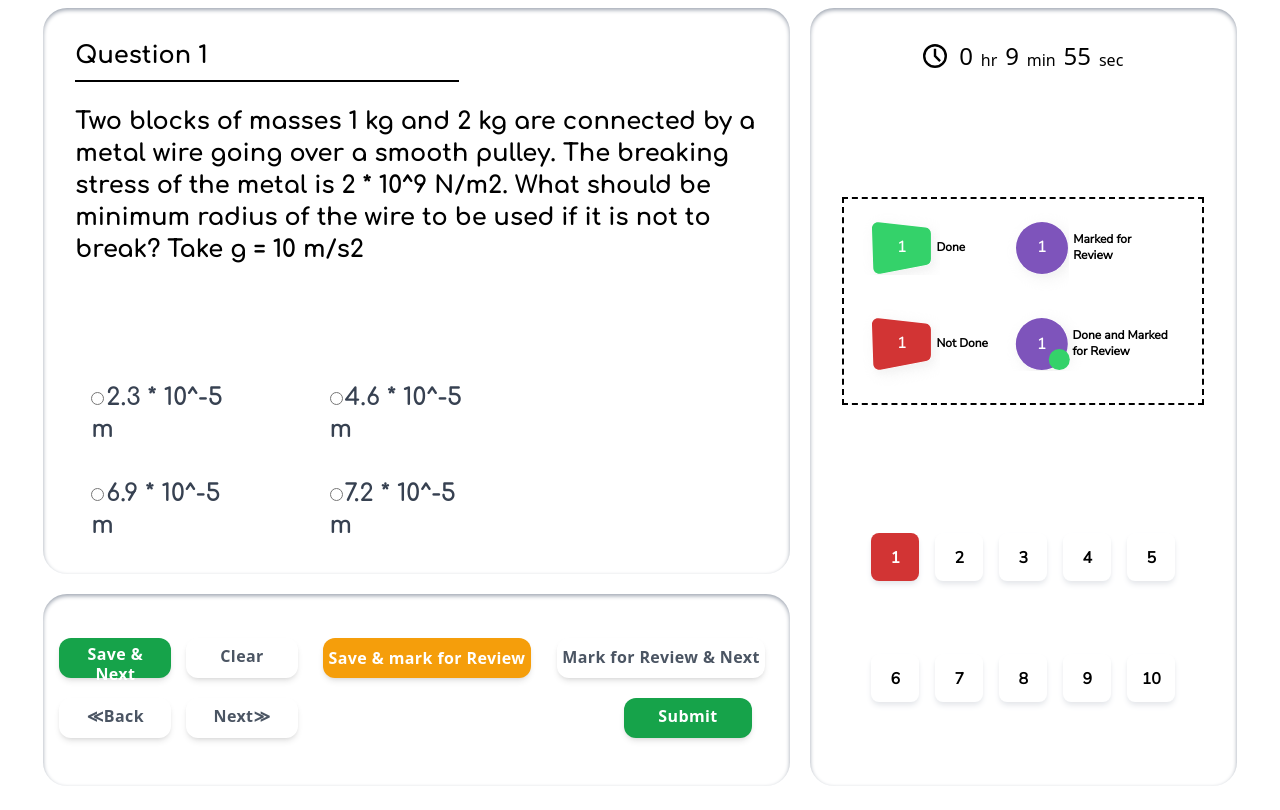
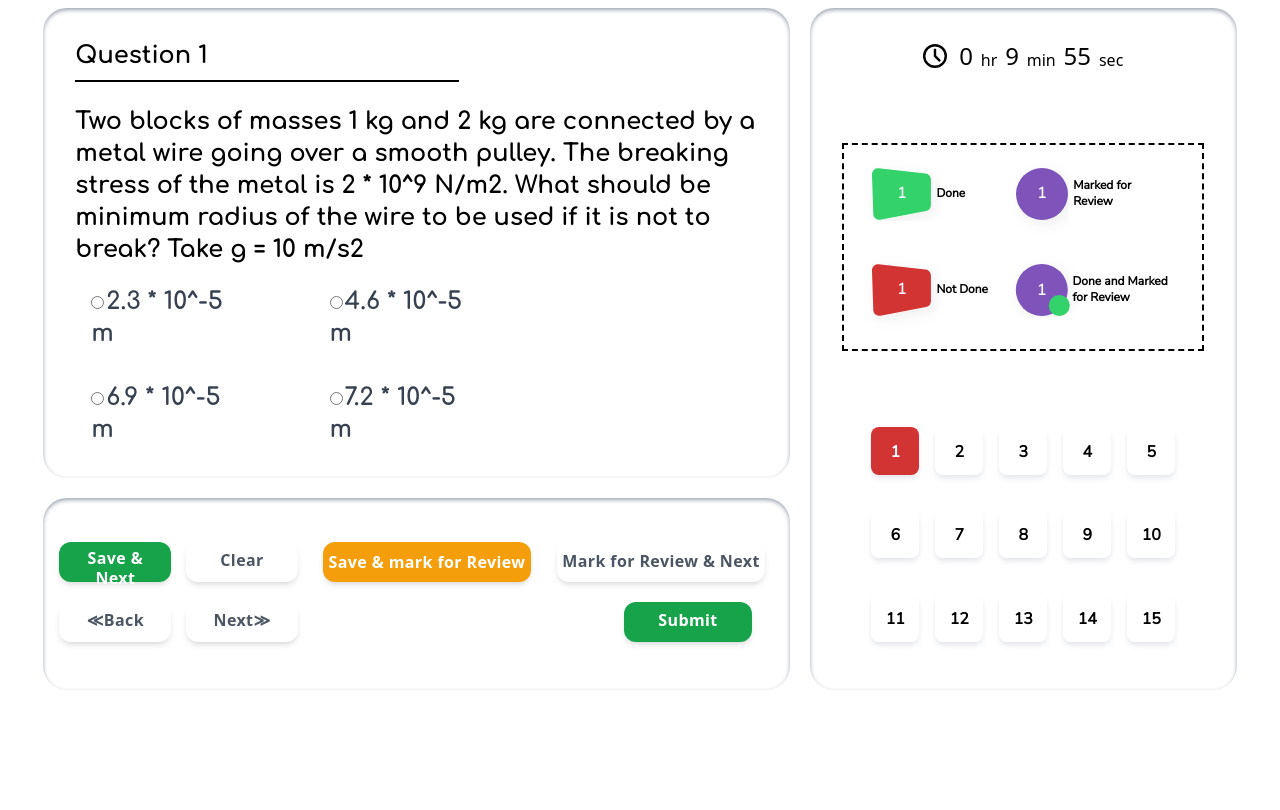
Before and after one commit to PotentioDev/potentio_frontend, a Next.js app: page /testingZone in a window 1280 px wide. Built offline with nearby package versions, Linux system fonts and the light colour scheme.

Commit message:
leaderboard

```diff
--- a/pages/leaderboard.jsx
+++ b/pages/leaderboard.jsx
@@ -71,7 +71,7 @@ function Leaderboard() {
             <div className="flex-col text-white pl-12 pr-12 font-nunito">
               <p className=" text-sm flex">Percentile: </p>{" "}
               <p className="flex text-base font-semibold tracking-wider">
-                {parseInt((sortedProfiles[i].total * 100) / 45)}
+                {((sortedProfiles[i].total * 100) / 45).toFixed(2)}
               </p>
             </div>
           </div>
@@ -182,7 +182,7 @@ function Leaderboard() {
               <div className="flex-col text-white pl-12 pr-12 font-nunito">
                 <p className=" text-sm flex">Percentile: </p>{" "}
                 <p className="flex text-base font-semibold tracking-wider">
-                  {(sortedProfiles[me].total * 100) / 45}
+                  {((sortedProfiles[me].total * 100) / 45).toFixed(2)}
                 </p>
               </div>
             </div>
--- a/pages/result.jsx
+++ b/pages/result.jsx
@@ -1,16 +1,44 @@
 import Link from "next/link";
-import React, { useEffect } from "react";
+import React, {useEffect, useState} from "react";
 import Header from "../components/Header";
+import {Profiles} from "../data";
 
 function Mainpage() {
-  const [data, setData] = React.useState(null);
+  const [data, setData] = useState({
+    profiles: Profiles,
+  });
+  useEffect(() => {
+    if (localStorage.getItem("result")) {
+      let result = JSON.parse(localStorage.getItem("result"));
+      result["user"] = true;
+      setData({
+        ...data,
+        profiles: [...data.profiles, result],
+      });
+    }
+  }, []);
+  console.log(data);
 
-  useEffect(() => {
-    console.log(JSON.parse(localStorage.getItem("result")));
-    setData(JSON.parse(localStorage.getItem("result")));
-  }, []);
+  // Sort profiles by score
+  let sortedProfiles = [];
+  if (data.profiles !== undefined) {
+    sortedProfiles = data.profiles.sort((a, b) => {
+      return b.total - a.total;
+    });
+  }
+  let me = null;
+  for (let i = 0; i < sortedProfiles.length; i++)
+    if (sortedProfiles[i].user) me = i;
+
+
+  // useEffect(() => {
+  //   console.log(JSON.parse(localStorage.getItem("result")));
+  //   setData(JSON.parse(localStorage.getItem("result")));
+  // }, []);
 
   console.log(data);
+  if (me===null)
+    return <div>Loading...</div>
   return (
     <main>
       <Header />
@@ -63,13 +91,13 @@ function Mainpage() {
                 Total students appeared in Test - xyz{" "}
               </div>
               <div id="percentile">
-                <b>Percentile:</b> 0000{" "}
+                <b>Percentile:</b> {(sortedProfiles[me].total*100/45).toFixed(2)}{" "}
               </div>
               <div id="marks">
-                <b>Marks:</b> {data?.total}
+                <b>Marks:</b> {sortedProfiles[me].total}
               </div>
               <div id="rank">
-                <b>Rank:</b> 0000
+                <b>Rank:</b> {me + 1}
               </div>
             </div>
           </div>
@@ -89,14 +117,14 @@ function Mainpage() {
                 <b>Marks</b>
               </div>
               <div id="subject-1">
-                <b>Physics:</b> {data?.Physics}
+                <b>Physics:</b> {sortedProfiles[me].Physics}
               </div>
               <div id="subject-2">
                 <b>Chemistry:</b>
-                {data?.Chemistry}
+                {sortedProfiles[me].Chemistry}
               </div>
               <div id="subject-3">
-                <b>Maths:</b> {data?.Maths}
+                <b>Maths:</b> {sortedProfiles[me].Maths}
               </div>
             </div>
           </div>
--- a/pages/testingZone.jsx
+++ b/pages/testingZone.jsx
@@ -6,10 +6,10 @@ import { All_Questions } from "../data";
 export default function MainTestingZone() {
   const [data, setData] = useState({
     currentQuestion: 0,
-    questions: All_Questions.sort(() => 0.5 - Math.random()).slice(0, 10),
-    filled_responses: Array(10).fill(-1),
-    marked_for_review: Array(10).fill(false),
-    visited_questions: Array(10).fill(false),
+    questions: All_Questions.sort(() => 0.5 - Math.random()).slice(0, 15),
+    filled_responses: Array(15).fill(-1),
+    marked_for_review: Array(15).fill(false),
+    visited_questions: Array(15).fill(false),
     radio_buttons: -1,
   });
   const time = new Date();
@@ -35,7 +35,7 @@ export default function MainTestingZone() {
         }
         return value;
       }),
-      radio_buttons: data.filled_responses[(data.currentQuestion + 1) % 10],
+      radio_buttons: data.filled_responses[(data.currentQuestion + 1) % 15],
     });
     let score = 0;
     for (let i = 0; i < data.questions.length; i++) {
@@ -54,10 +54,10 @@ export default function MainTestingZone() {
     const m_score = score - p_score - c_score;
     const profile = {
       name: "Geetansh Mishra",
-      total: score,
-      Physics: p_score,
-      Maths: m_score,
-      Chemistry: c_score,
+      total: score.toFixed(2),
+      Physics: p_score.toFixed(2),
+      Maths: m_score.toFixed(2),
+      Chemistry: c_score.toFixed(2),
     };
     localStorage.setItem("result", JSON.stringify(profile));
     // window.location.href = "/result";
@@ -78,8 +78,8 @@ export default function MainTestingZone() {
   function next() {
     setData({
       ...data,
-      currentQuestion: (data.currentQuestion + 1) % 10,
-      radio_buttons: data.filled_responses[(data.currentQuestion + 1) % 10],
+      currentQuestion: (data.currentQuestion + 1) % 15,
+      radio_buttons: data.filled_responses[(data.currentQuestion + 1) % 15],
     });
   }
   console.log(data);
@@ -87,8 +87,8 @@ export default function MainTestingZone() {
   function back() {
     setData({
       ...data,
-      currentQuestion: (data.currentQuestion - 1) % 10,
-      radio_buttons: data.filled_responses[(data.currentQuestion - 1) % 10],
+      currentQuestion: (data.currentQuestion - 1) % 15,
+      radio_buttons: data.filled_responses[(data.currentQuestion - 1) % 15],
     });
   }
 
@@ -100,13 +100,13 @@ export default function MainTestingZone() {
 
   function generate_question_boxes() {
     const questions = [];
-    for (let i = 0; i <= 9; i++) {
+    for (let i = 0; i < 15; i++) {
       questions.push(
         <button
           onClick={() => {
             setData({ ...data, currentQuestion: i });
           }}
-          className=" h-12 w-12 shadow-md shad shadow-gray-200 rounded-lg hover:shadow-md hover:shadow-gray-400 focus:ring-2 focus:shadow-lg focus:outline-none focus:ring-blue-700 active:bg-gray-100 transition duration-150 ease-in-out"
+          className=" h-12 w-12 shadow-md shad shadow-gray-200 rounded-lg hover:shadow-md hover:shadow-gray-400 focus:ring-2 focus:shadow-lg focus:outline-none focus:ring-blue-700 active:bg-gray-150 transition duration-150 ease-in-out"
           style={{
             "background-color":
               data.visited_questions[i] === false
@@ -195,8 +195,8 @@ export default function MainTestingZone() {
         }
         return value;
       }),
-      radio_buttons: data.filled_responses[(data.currentQuestion + 1) % 10],
-      currentQuestion: (data.currentQuestion + 1) % 10,
+      radio_buttons: data.filled_responses[(data.currentQuestion + 1) % 15],
+      currentQuestion: (data.currentQuestion + 1) % 15,
     });
   }
   console.log(data.radio_buttons);
@@ -232,10 +232,10 @@ export default function MainTestingZone() {
               <p className="pt-8">Question {data.currentQuestion + 1}</p>
             </header>
 
-            <div id="question" className="w-auto h-64">
+            <div id="question" className="w-auto">
               {data.questions[data.currentQuestion].Question_Text}
               {data.questions[data.currentQuestion].Image ? (
-                <img src={data.questions[data.currentQuestion].Image} />
+                <img src={data.questions[data.currentQuestion].Image}/>
               ) : (
                 ""
               )}
```
